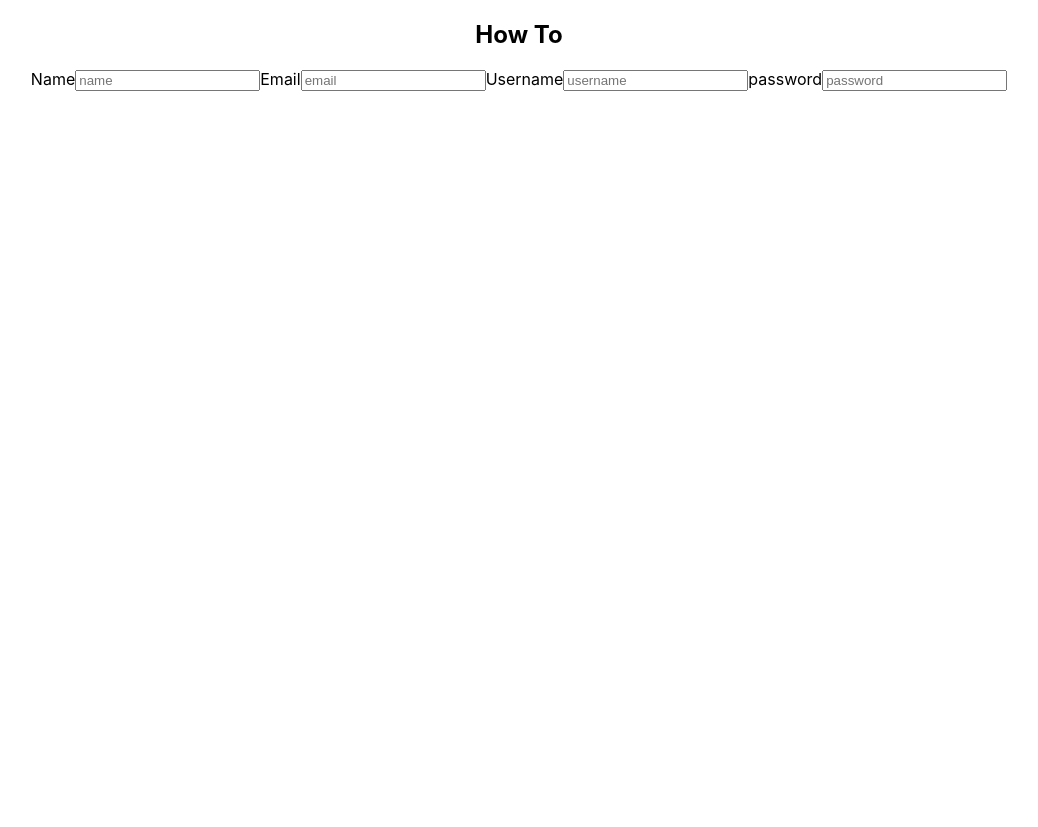
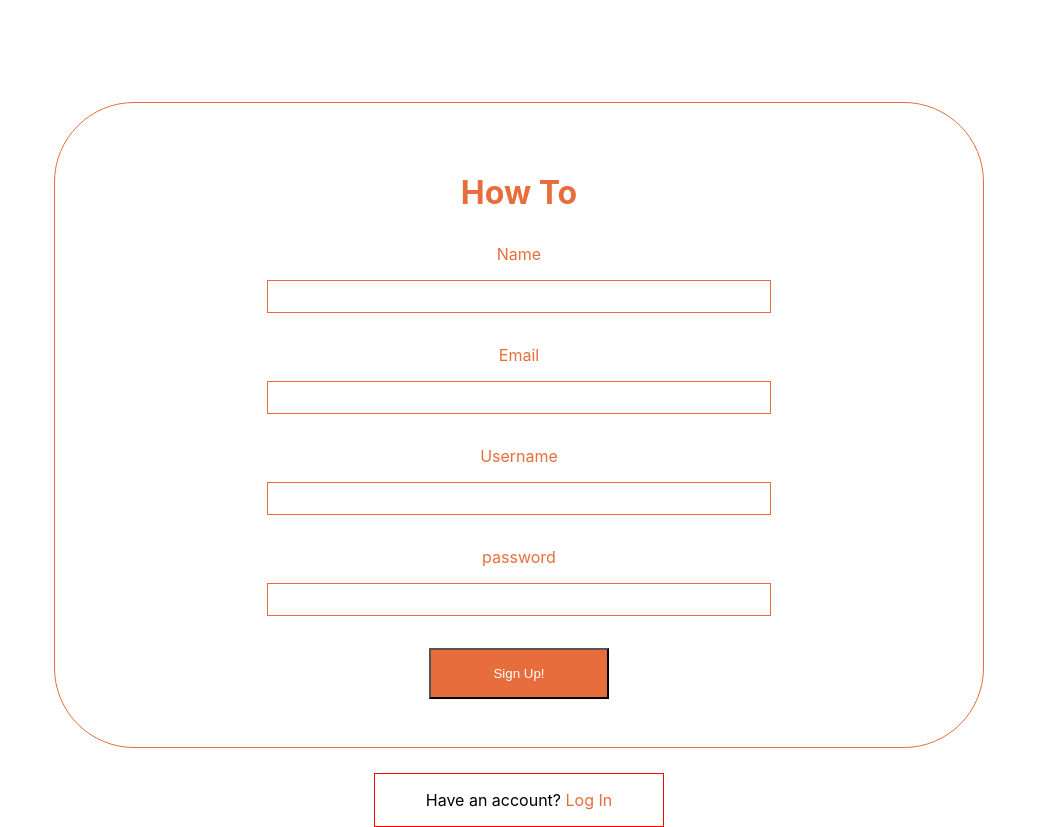
Before and after one commit to Lambda-How-To-Build-Week/Front-end, a React (Create React App) app in the folder how-to/: page / in a window 1280 px wide. Shown: the whole page, without its empty margins (121-1159 px from the left). Before the commit the page ends 800 px from the top, so only its background shows below. Built offline with nearby package versions, Linux system fonts and the light colour scheme.

Commit message:
Style signUp form

```diff
--- a/how-to/src/components/sign-up.js
+++ b/how-to/src/components/sign-up.js
@@ -1,6 +1,64 @@
 import React from "react";
 import { Formik, Form, Field, ErrorMessage } from 'formik';
 import styled from 'styled-components';
+
+
+const StyledForm = styled.div `
+
+    margin-top: 8%;
+    height: 90vh;
+    color: #E76E3C;
+
+    Form{
+        border: 1px solid #E76E3C;
+        width: 70%;
+        margin: 5% auto 2% auto;
+        padding: 3rem 1rem;
+        border-radius: 5rem;
+
+        label{
+            display: block;
+            width: 80%;
+            margin: 2rem auto;
+
+            input[type = "text"], input[type = "email"], input[type = "password"]{
+                border: 1px solid #E76E3C;
+                width: 70%;
+                display: block;
+                margin: 1rem auto 2rem auto;
+                padding: 0.5rem 0;
+             }
+        }
+
+        button{
+            width: 20%;
+            padding: 1rem;
+            background-color: #E76E3C;
+            color: white;
+        }
+
+    }
+
+    p{
+        color: black;
+        background-color: white;
+        border: 1px solid red;
+        width: 20%;
+        margin: 0 auto;
+        padding: 1rem;
+    }
+
+    a{
+        color: #E76E3C;
+        text-decoration: none;
+
+        &: hover{
+            text-decoration: underline;
+        }
+    }
+
+
+`
 
 
 const initialUser = {
@@ -22,29 +80,33 @@ function SignUp(props){
         onSubmit = {addUser}
         render = {props => {
             return(
+                <StyledForm>
                 <Form>
-                    <h2>How To</h2>
+                    <h1>How To</h1>
                     <label>
                         Name
-                        <Field name = "name" type ="text" placeholder= "name"/>
+                        <Field name = "name" type ="text" />
                         <ErrorMessage name='name' component='div' />
                     </label>
                     <label>
                         Email
-                        <Field name = "email" type ="email" placeholder= "email"/>
+                        <Field name = "email" type ="email"/>
                         <ErrorMessage name='email' component='div' />
                     </label>
                     <label>
                         Username
-                        <Field name = "username" type ="text" placeholder= "username"/>
+                        <Field name = "username" type ="text" />
                         <ErrorMessage name='username' component='div' />
                     </label>
                     <label>
                         password
-                        <Field name = "password" type ="text" placeholder= "password"/>
+                        <Field name = "password" type ="password" />
                         <ErrorMessage name='password' component='div' />
                     </label>
+                    <button>Sign Up!</button>
                 </Form>
+                <p>Have an account? <a href ="#">Log In</a> </p>
+                </StyledForm>
             )
 
         }}/>
```
